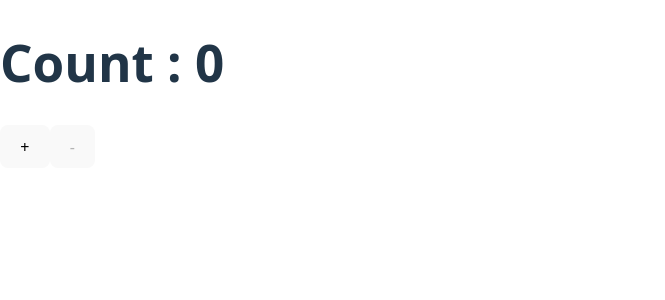
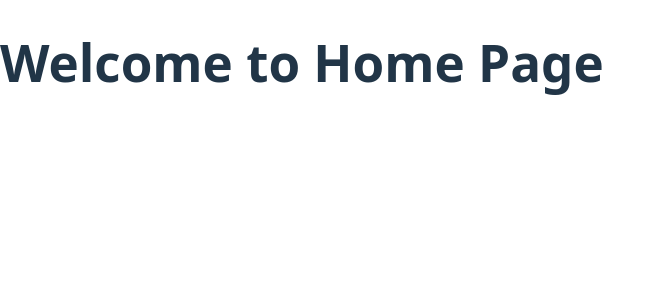
Before and after one commit to ShifatiRabbi/react_practice, a React (Vite) app in the folder sample-project/: page / in a window 1280 px wide. Shown: the top 300 px of the page, without its empty margins (0-665 px from the left). Built offline with nearby package versions, Linux system fonts and the light colour scheme.

Commit message:
Conditional rendering learn

```diff
--- a/sample-project/src/App.jsx
+++ b/sample-project/src/App.jsx
@@ -1,10 +1,12 @@
 import React from "react";
-import { STATE } from "./STATE";
+// import { STATE } from "./STATE";
+import Conditional_Rendering from "./Conditional_Rendering/index";
 
 function App(){
   return(
     <div>
-      <STATE />
+      {/* <STATE /> */}
+      <Conditional_Rendering />
     </div>
   )
 }
--- /dev/null
+++ b/sample-project/src/Conditional_Rendering/HomePage.jsx
@@ -0,0 +1,13 @@
+import React, {Component} from "react";
+
+export default class HomePage extends Component{
+
+
+    render(){
+        return(
+            <div>
+                <h1>Welcome to Home Page</h1>
+            </div>
+        )
+    }
+}
--- /dev/null
+++ b/sample-project/src/Conditional_Rendering/LoginPage.jsx
@@ -0,0 +1,13 @@
+import React, {Component} from "react";
+
+export default class LoginPage extends Component{
+
+
+    render(){
+        return(
+            <div>
+                <h1>Welcome to Login Page</h1>
+            </div>
+        )
+    }
+}
--- /dev/null
+++ b/sample-project/src/Conditional_Rendering/index.jsx
@@ -0,0 +1,22 @@
+import React, {Component} from "react";
+import LoginPage from "./LoginPage";
+import HomePage from "./HomePage";
+
+export default class Conditional_Rendering extends Component{
+
+    constructor(props){
+        super(props)
+
+        this.state = {
+            isLoggedIn : true,
+        }
+    }
+
+    render(){
+        return(
+            <div>
+                {this.state.isLoggedIn ? <HomePage /> : <LoginPage />}
+            </div>
+        )
+    }
+}
```
